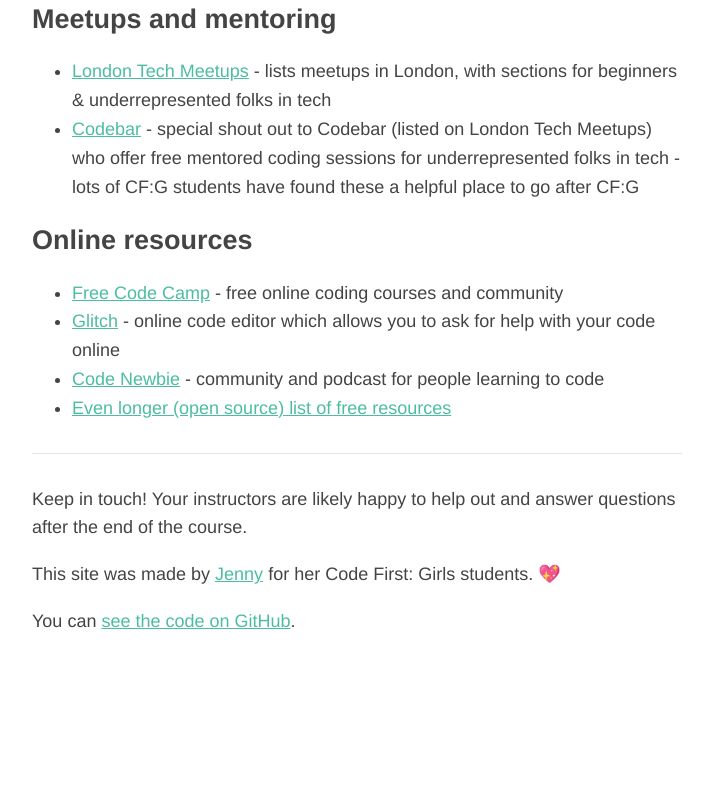
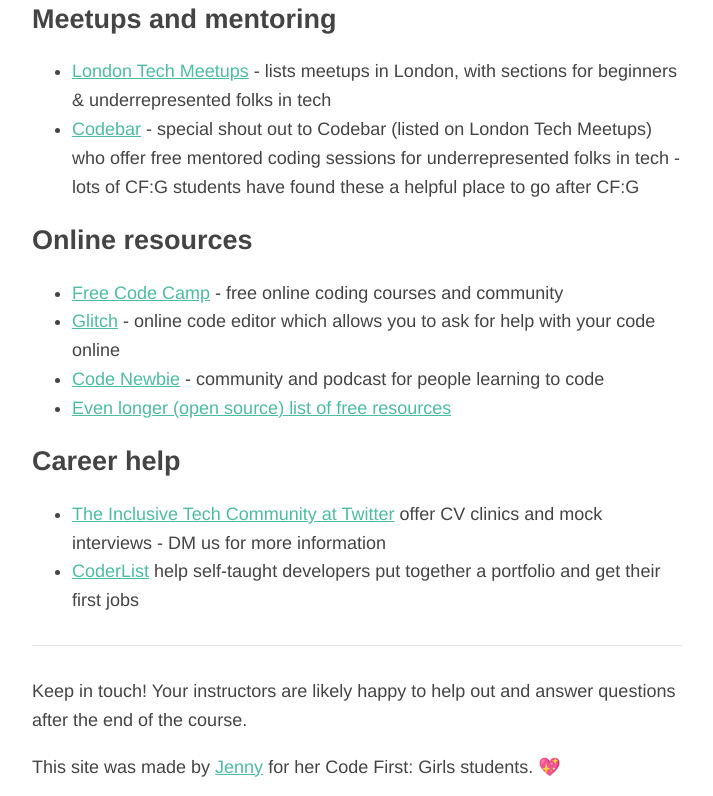
Before and after one commit to JennyBrennan/after-cfg, a plain HTML site: page index.html in a window 1280 px wide. Shown: the part 395-1191 px from the top of the page, without its empty margins (283-996 px from the left). Before the commit the page ends 1071 px from the top, so only its background shows below. Drawn offline with Linux system fonts and the light colour scheme.

Commit message:
Add career help section

```diff
--- a/index.html
+++ b/index.html
@@ -40,6 +40,13 @@
       <li><a href="https://www.codenewbie.org/">Code Newbie</a> - community and podcast for people learning to code</li>
       <li><a href="http://coder-newbie.surge.sh/">Even longer (open source) list of free resources</a></li>
     </ul>
+    <h2>
+      Career help
+    </h2>
+    <ul>
+      <li><a href="https://twitter.com/InclusiveTech">The Inclusive Tech Community at Twitter</a> offer CV clinics and mock interviews - DM us for more information</li>
+      <li><a href="https://www.coderlist.io/">CoderList</a> help self-taught developers put together a portfolio and get their first jobs</li>
+    </ul>
     <hr>
     <p>
       Keep in touch! Your instructors are likely happy to help out and answer questions after the end of the course.
```
